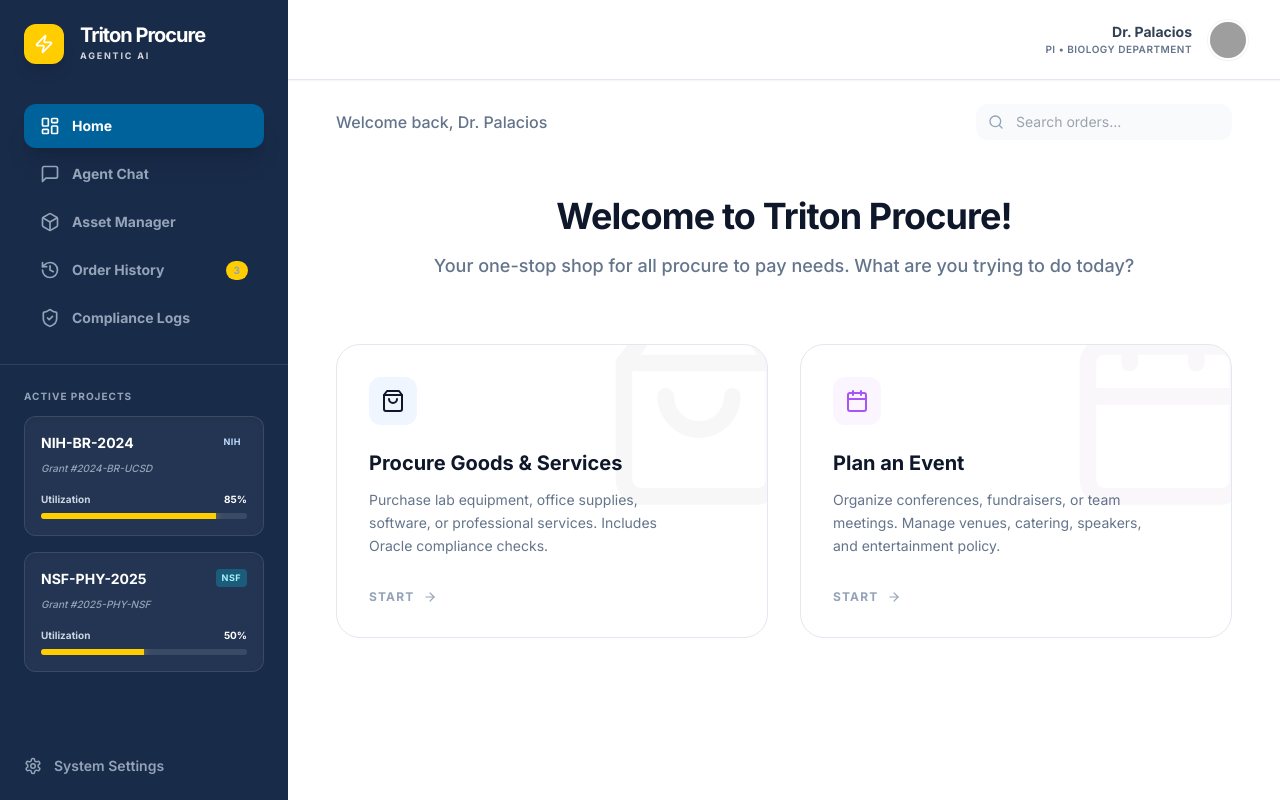
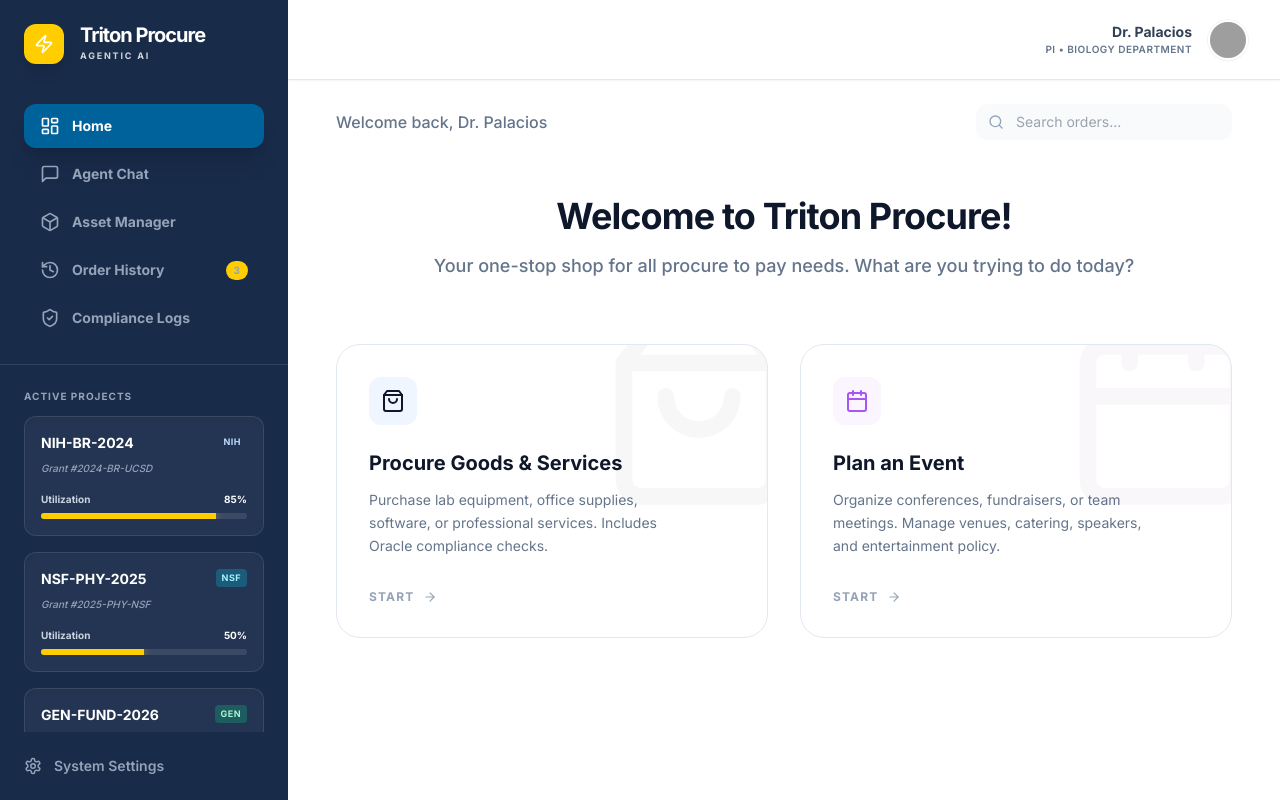
Before and after one commit to irvinpalacios/TritionProcure, a React (Vite) app: page / in a window 1280 px wide. Built offline with nearby package versions, Linux system fonts and the light colour scheme; grey boxes are pictures that could not be loaded.

Commit message:
feat: Add general fund to project options
Includes a new general fund project option for users to select during procurement workflows. Updates the grant selection interface to include this new option, improving flexibility in funding source selection.

```diff
--- a/App.tsx
+++ b/App.tsx
@@ -27,6 +27,12 @@ const App: React.FC = () => {
         funder: "NSF",
         grantId: "Grant #2025-PHY-NSF",
         utilization: 50
+      },
+      {
+        name: "GEN-FUND-2026",
+        funder: "GEN",
+        grantId: "Core Operating Fund #2026",
+        utilization: 62
       }
     ]
   };
@@ -158,7 +164,7 @@ const App: React.FC = () => {
         if (userInput.toLowerCase().includes("no") || userInput.toLowerCase().includes("own")) {
           return [
             "Fetching Active Grants from Oracle PPM...",
-            "Identifying Eligible Funds (NIH/NSF)",
+            "Identifying Eligible Funds (NIH/NSF/GEN)",
             "Preparing Budget Selection Interface"
           ];
         }
@@ -270,8 +276,8 @@ const App: React.FC = () => {
 
       case Phase.INVENTORY_CHECK:
         if (userInput.toLowerCase().includes("no") || userInput.toLowerCase().includes("own")) {
-          response.content = "Understood. Policy requires selecting a funding source before we can query approved supplier catalogs and pricing. Which active project would you like to use?";
-          response.actions = ["Charge to NIH-BR-2024", "Charge to NSF-PHY-2025"];
+          response.content = "Understood. Institutional compliance policy requires selecting a funding source (PTA) before we can query approved supplier catalogs and pricing. Which active project would you like to use?";
+          response.actions = ["Charge to NIH-BR-2024", "Charge to NSF-PHY-2025", "Charge to GEN-FUND-2026"];
           setPhase(Phase.FUNDING_CHECK);
         } else {
           response.content = "Excellent choice. Initiating Resource Share request with Dr. Smith's lab in Biology. You've saved **$68,500** in project funds.";
@@ -280,7 +286,10 @@ const App: React.FC = () => {
         break;
 
       case Phase.FUNDING_CHECK:
-        const selectedProject = userInput.includes("NIH") ? "NIH-BR-2024" : "NSF-PHY-2025";
+        let selectedProject = "NIH-BR-2024";
+        if (userInput.includes("NSF")) selectedProject = "NSF-PHY-2025";
+        if (userInput.includes("GEN")) selectedProject = "GEN-FUND-2026";
+
         response.thoughtProcess = "DETECT: Funding source selected. ACTION: Verifying allowable equipment categories on selected grant. QUERYING: Approved institutional supplier catalogs for specified PTA.";
         response.content = `Budget check passed for **${selectedProject}**. Based on this funding source's approved catalogs, I have retrieved the best sourcing options for your specifications:`;
         response.metadata = {
@@ -291,6 +300,7 @@ const App: React.FC = () => {
           ]
         };
         response.actions = ["Select Triton Recommended", "Proceed with Non-Contracted"];
+        setPhase(Phase.COMPARISON);
         break;
 
       case Phase.COMPARISON:
@@ -303,12 +313,14 @@ const App: React.FC = () => {
       case Phase.TAX_EXEMPTION_INIT:
         response.thoughtProcess = "DETECT: Exemption verification initiated. ACTION: Loading CA Board of Equalization Reg 1525.4 criteria.";
         response.content = "Great. To ensure high-compliance and minimize audit risk, I just need to confirm three things:\n\n1. **Useful Life:** Will this equipment be used in your lab for at least one year?\n2. **Usage:** Will it be used 50% or more of the time for R&D activities here in California?\n3. **Exclusion Check:** Is this item strictly for research, or will it be used for administrative or marketing purposes?";
+        response.actions = ["Yes to the first two. Strictly research, no admin use."];
         setPhase(Phase.TAX_EXEMPTION_Q1);
         break;
 
       case Phase.TAX_EXEMPTION_Q1:
         response.thoughtProcess = "EVALUATE: Criteria 1-3 met. ACTION: Verifying NAICS code alignment.";
         response.content = "Perfect. One final compliance check: Our records show your primary NAICS code is 541711 (Biotech R&D). Does this purchase support an activity where you are discovering information that is technological in nature for a new or improved business component?";
+        response.actions = ["Correct. It's part of the new patent project."];
         setPhase(Phase.TAX_EXEMPTION_Q2);
         break;
 
@@ -325,6 +337,8 @@ const App: React.FC = () => {
           type: 'compliance_checklist',
           items: [
             { text: "Price > $5,000 → Flagged as Inventorial Equipment", status: 'done' },
+            { text: "R&D Tax Exemption Applied (CA Partial Sales Tax). SAVED: $2,303", status: 'done' },
+            { text: "Federal Funds Verified", status: 'done' },
             { text: "SSJPR (Sole Source) Generated: Validated against Chemistry Department historicals", status: 'done' }
           ]
         };
--- a/components/Sidebar.tsx
+++ b/components/Sidebar.tsx
@@ -73,13 +73,16 @@ export const Sidebar: React.FC<SidebarProps> = ({ projectInfo, activeTab, setAct
 
 const ProjectCard: React.FC<{ project: Project }> = ({ project }) => {
   const isNSF = project.funder === 'NSF';
+  const isGEN = project.funder === 'GEN';
 
   return (
     <div className="bg-white/5 rounded-xl p-4 border border-white/10 shadow-inner group hover:bg-white/10 transition-colors">
       <div className="flex justify-between items-start mb-2">
         <h3 className="font-bold text-sm">{project.name}</h3>
         <span className={`text-[9px] px-1.5 py-0.5 rounded font-black tracking-wider uppercase ${
-          isNSF ? 'bg-cyan-500/30 text-cyan-200' : 'bg-ucsd-blue/40 text-blue-200'
+          isNSF ? 'bg-cyan-500/30 text-cyan-200' :
+          isGEN ? 'bg-emerald-500/30 text-emerald-200' :
+          'bg-ucsd-blue/40 text-blue-200'
         }`}>
           {project.funder}
         </span>
```
